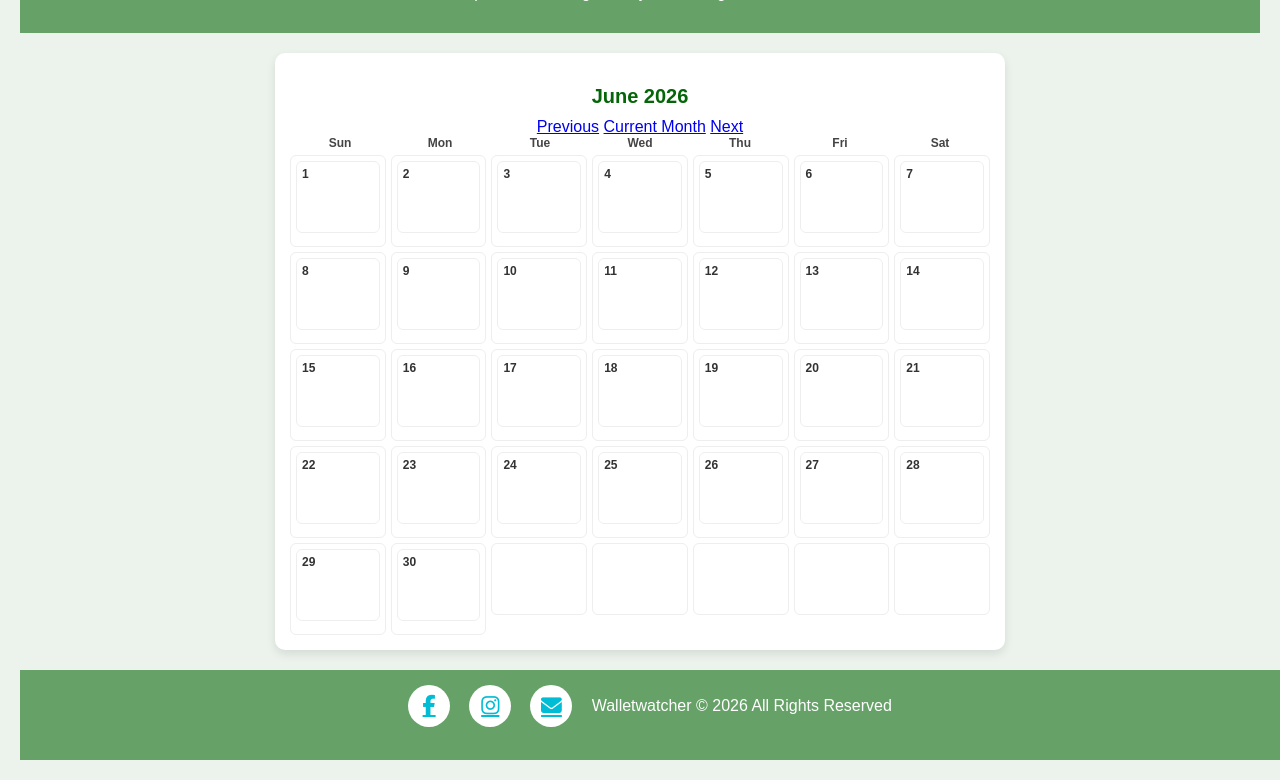
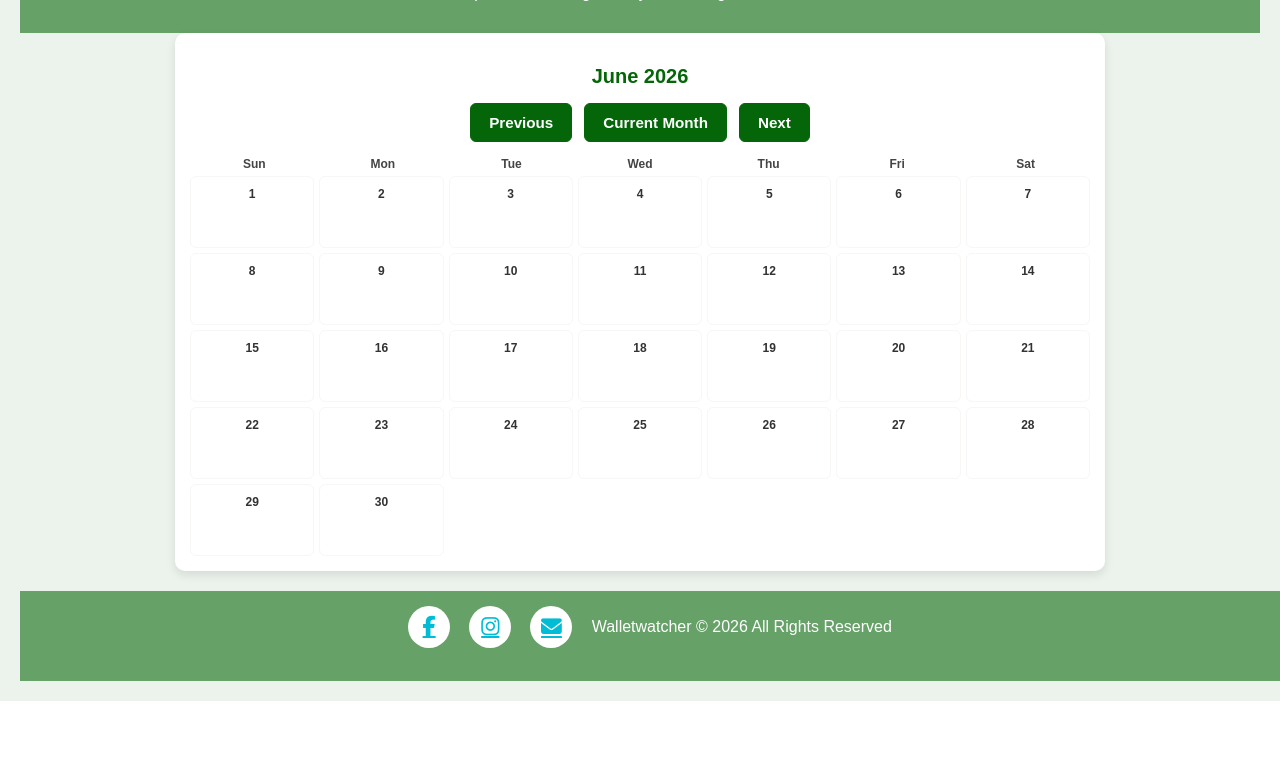
Before and after one commit to jmichael2025/Python-Assignment, a Flask app: page /calendar in a window 1280 px wide. Shown: the part 127-907 px from the top of the page. After the commit the page ends 828 px from the top, so only its background shows below. Run offline with Flask 3, Linux system fonts and the light colour scheme.

Commit message:
calendar buttons route error fibed, calendar buttons styled

```diff
--- a/app.py
+++ b/app.py
@@ -49,9 +49,9 @@ def calendar_view():
     expenses = session.get("expenses", [])
     today = datetime.now()
 
-    # default current month
-    month = today.month
-    year = today.year
+    # Start from URL values if present
+    month = int(request.args.get("month", today.month))
+    year = int(request.args.get("year", today.year))
 
     move = request.args.get("move")
 
@@ -67,29 +67,34 @@ def calendar_view():
             month = 1
             year += 1
 
+    elif move == "current":
+        month = today.month
+        year = today.year
+
+    # STEP 3: ONLY apply manual override if NO move
+    else:
+        if request.args.get("month") and request.args.get("year"):
+            month = int(request.args.get("month"))
+            year = int(request.args.get("year"))
+
     cal = calendar.monthcalendar(year, month)
 
     day_totals = defaultdict(float)
 
     for e in expenses:
-        try:
-            expense_date = datetime.strptime(e["date"], "%Y-%m-%d")
+        expense_date = datetime.strptime(e["date"], "%Y-%m-%d")
 
-            if expense_date.month == month and expense_date.year == year:
-                day_totals[expense_date.day] += float(e["amount"])
-        except:
-            pass
-
+        if expense_date.month == month and expense_date.year == year:
+            day_totals[expense_date.day] += float(e["amount"])
 
     return render_template(
         "calendar.html",
         calendar_data=cal,
-        day_totals=dict(day_totals),
+        day_totals=day_totals,
         month_name=calendar.month_name[month],
         month=month,
         year=year
     )
-
 
 @app.route("/manager")
 def manager():
--- a/static/css/calendar.css
+++ b/static/css/calendar.css
@@ -233,8 +233,9 @@ body{
 }
 
 .calendar {
-    max-width: 700px;
-    margin: 20px auto;
+    width:100%;
+    max-width: 900px;
+    margin: auto;
     padding: 15px;
     background: white;
     border-radius: 10px;
@@ -246,6 +247,39 @@ body{
     font-size: 20px;
     color: #046608;
 }
+.btn-container {
+    display: flex;
+    justify-content: center;
+    gap: 12px;
+    margin: 15px 0;
+    flex-wrap: wrap;
+}
+
+.btn-container a {
+    background-color: #046608;
+    color: white;
+    text-decoration: none;
+    padding: 10px 18px;
+    border-radius: 6px;
+    font-size: 0.95rem;
+    font-weight: 600;
+    transition: all 0.3s ease;
+    border: 1px solid #046608;
+}
+
+.btn-container a:hover {
+    background-color: white;
+    color: #046608;
+    transform: translateY(-2px);
+}
+
+.btn-container a:active {
+    transform: translateY(0);
+}
+
+@media (max-width: 768px) {}
+
+
 .days {
     display: grid;
     grid-template-columns: repeat(7, 1fr);
@@ -259,13 +293,24 @@ body{
     display: grid;
     grid-template-columns: repeat(7, 1fr);
     gap: 5px;
+    width:100%;
 }
 .date-cell {
-    border: 1px solid #ccc;
+    border: 1px solid #c8dacf;
     min-height: 80px;
     padding: 5px;
     display: flex;
     flex-direction: column;
+}
+.date-cell, .empty {
+    min-height: 60px;
+    background: #fff;
+    border: 1px solid #f9f6f6;
+    display: flex;
+    flex-direction: column;
+    justify-content: center;
+    align-items: center;
+    font-size: 14px;
 }
 
 .day-number {
@@ -281,12 +326,11 @@ body{
 .dates div {
     height: 60px;
     padding: 5px;
-    border: 1px solid #eee;
     border-radius: 6px;
     font-size: 12px;
     text-align: left;
     position: relative;
-    overflow: hidden;
+
 }
 .day-number {
     font-weight: bold;
--- a/templates/calendar.html
+++ b/templates/calendar.html
@@ -2,9 +2,9 @@
 <head>
     <meta charset="UTF-8">
     <title>WalletWatcher</title>
-    <link rel="stylesheet" href="../static/css/calendar.css"/>
+    <link rel="stylesheet" href="{{ url_for('static', filename='css/calendar.css') }}">
     <meta name="viewport" content="width=device-width, initial-scale=1.0">
-    <link rel="icon" type="image/x-icon" href="../images/favicon.ico">
+    <link rel="icon" type="image/x-icon" href="{{ url_for('static', filename='images/favicon.ico') }}">
     <link rel="stylesheet" href="https://cdnjs.cloudflare.com/ajax/libs/font-awesome/6.5.1/css/all.min.css">
 </head>
 <body>
@@ -36,10 +36,19 @@
        <div class="calendar">
         <div class="header">
         <h2>{{ month_name }} {{ year }}</h2>
-        <div class="btn-container">
-    <a href="/calendar?move=prev">Previous</a>
-    <a href="/calendar?move=current">Current Month</a>
-    <a href="/calendar?move=next">Next</a>
+   <div class="btn-container">
+<a href="/calendar?move=prev&month={{ month }}&year={{ year }}">
+    Previous
+</a>
+
+<a href="/calendar?move=current">
+    Current Month
+</a>
+
+<a href="/calendar?move=next&month={{ month }}&year={{ year }}">
+    Next
+</a>
+
 </div>
         </div>
 
@@ -79,7 +88,7 @@
 
 </div>
     </section>
-    <script src="../static/js/script.js"></script>
+    <!--<script src="../static/js/script.js"></script>-->
     <footer class="footer">
         <div class="footer-icons">
             <a href="https://www.facebook.com/ExpenseTracker2.0" aria-label="Facebook">
```
